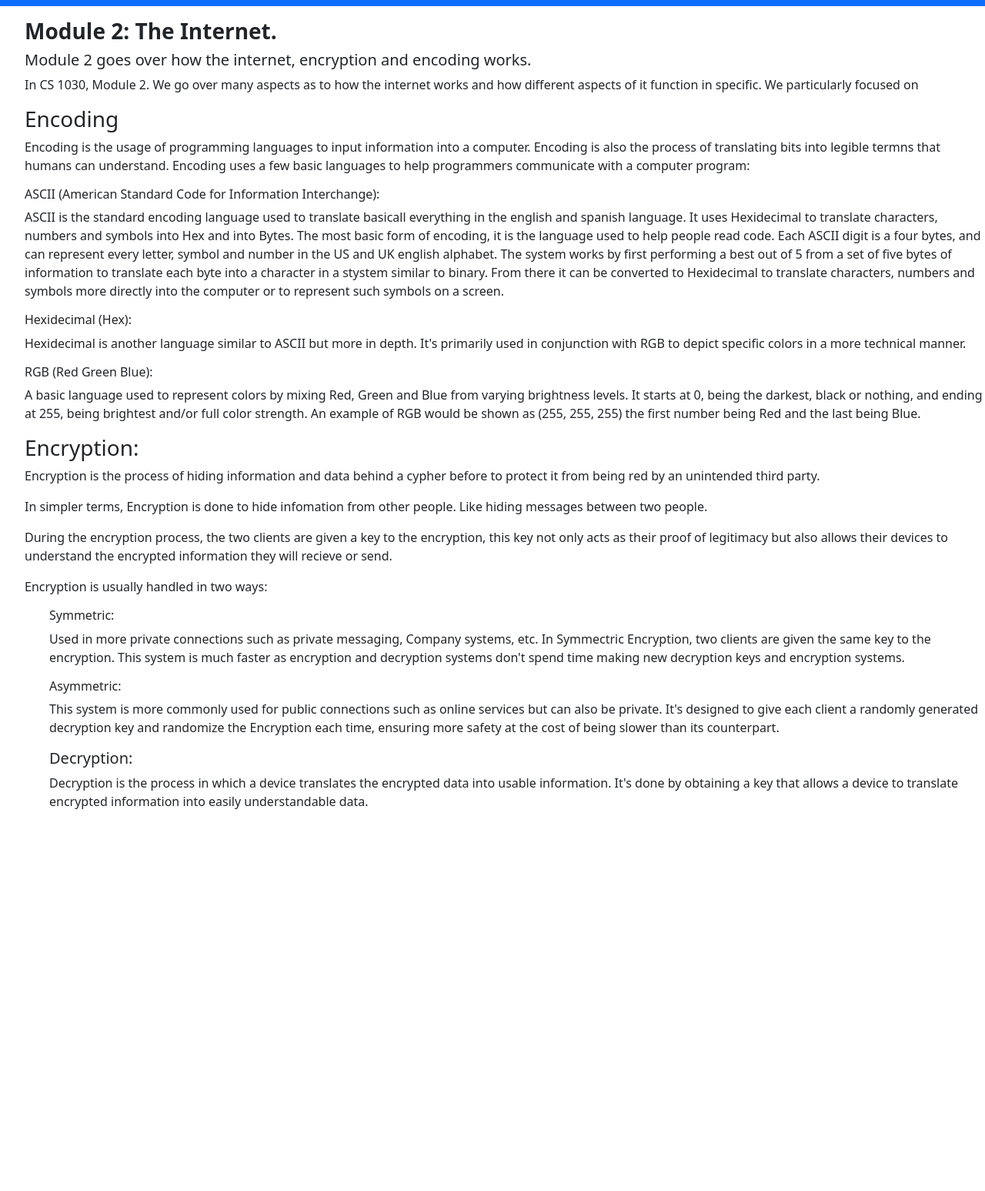
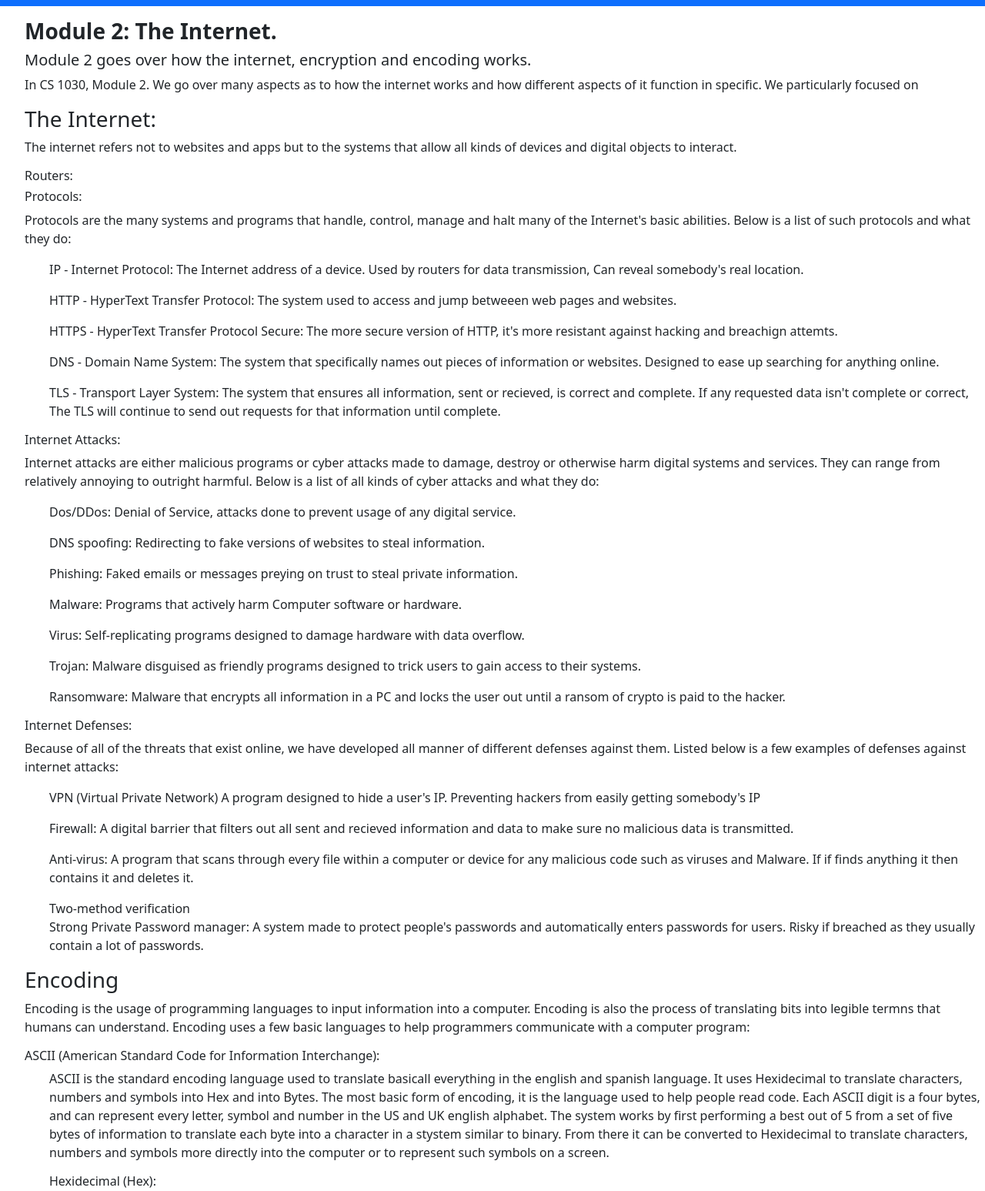
Before and after one commit to TheSixthCourier/Project_iteration01, a plain HTML site: page internet.html in a window 1280 px wide. Shown: the part 240-1787 px from the top of the page at 77% size. Before the commit the page ends 1309 px from the top, so only its background shows below. Drawn offline with nearby package versions, Linux system fonts and the light colour scheme.

Commit message:
🕗🏵️ Updated with Glitch

```diff
--- a/internet.html
+++ b/internet.html
@@ -37,19 +37,64 @@
     <p>In CS 1030, Module 2. We go over many aspects as to how the internet works and how different aspects of it function in specific. We particularly focused on </p>
 </ul>
 <ul>
+            <h3>The Internet:</h3>
+              <p> The internet refers not to websites and apps but to the systems that allow all kinds of devices and digital objects to interact.</p>
+              <h6>Routers: </h6>
+
+              <h6>Protocols: </h6>
+              <p>Protocols are the many systems and programs that handle, control, manage and halt many of the Internet's basic abilities.
+                 Below is a list of such protocols and what they do:</p>
+              <ul>
+              <p>IP - Internet Protocol: The Internet address of a device. Used by routers for data transmission, Can reveal somebody's real location.</p>
+              <p>HTTP - HyperText Transfer Protocol: The system used to access and jump betweeen web pages and websites.</p>
+              <p>HTTPS - HyperText Transfer Protocol Secure: The more secure version of HTTP, it's more resistant against hacking and breachign attemts.</p>
+              <p>DNS - Domain Name System: The system that specifically names out pieces of information or websites. Designed to ease up searching for anything online.</p>
+              <p>TLS - Transport Layer System: The  system that ensures all information, sent or recieved, is correct and complete.
+                 If any requested data isn't complete or correct, The TLS will continue to send out requests for that information until complete.</p>
+              </ul>
+              <h6>Internet Attacks:</h6>
+              <p>Internet attacks are either malicious programs or cyber attacks made to damage, destroy or otherwise harm digital systems and services.
+                 They can range from relatively annoying to outright harmful.
+                 Below is a list of all kinds of cyber attacks and what they do:</p>
+              <ul>
+                <p>Dos/DDos: Denial of Service, attacks done to prevent usage of any digital service.</p>
+                <p>DNS spoofing: Redirecting to fake versions of websites to steal information.</p>
+                <p>Phishing: Faked emails or messages preying on trust to steal private information.</p>
+                <p>Malware: Programs that actively harm Computer software or hardware.</p>
+                <p>Virus: Self-replicating programs designed to damage hardware with data overflow.</p>
+                <p>Trojan: Malware disguised as friendly programs designed to trick users to gain access to their systems.</p>
+                <p>Ransomware: Malware that encrypts all information in a PC and locks the user out until a ransom of crypto is paid to the hacker.</p>
+              </ul>
+              <h6>Internet Defenses:</h6>
+              <p>Because of all of the threats that exist online, we have developed all manner of different defenses against them.
+                 Listed below is a few examples of defenses against internet attacks:</p>
+                <ul>
+                  <p>VPN (Virtual Private Network) A program designed to hide a user's IP. Preventing hackers from easily getting somebody's IP</p>
+                  <p>Firewall: A digital barrier that filters out all sent and recieved information and data to make sure no malicious data is transmitted.</p>
+                  <p>Anti-virus: A program that scans through every file within a computer or device for any malicious code such as viruses and Malware.
+                     If if finds anything it then contains it and deletes it.</p>
+                     Two-method verification
+                  <p>Strong Private Password manager: A system made to protect people's passwords and automatically enters passwords for users.
+                     Risky if breached as they usually contain a lot of passwords.</p>
+                </ul>
+  <p> </p> <!--Break for layout.-->
             <h3>Encoding</h3>
               <p>Encoding is the usage of programming languages to input information into a computer.
                 Encoding is also the process of translating bits into legible termns that humans can understand.
                 Encoding uses a few basic languages to help programmers communicate with a computer program: </p>
               <h6>ASCII (American Standard Code for Information Interchange):</h6>
-              <p> ASCII is the standard encoding language used to translate basicall everything in the english and spanish language.
+             <ul>
+                <p> ASCII is the standard encoding language used to translate basicall everything in the english and spanish language.
                   It uses Hexidecimal to translate characters, numbers and symbols into Hex and into Bytes.
                   The most basic form of encoding, it is the language used to help people read code.
                   Each ASCII digit is a four bytes, and can represent every
                   letter, symbol and number in the US and UK english alphabet.
                   The system works by first performing a best out of 5 from a set of five bytes of information to translate each byte into a character in a stystem similar to binary.
                   From there it can be converted to Hexidecimal to translate characters, numbers and symbols more directly into the computer or to represent such symbols on a screen. </p>
-              <h6>Hexidecimal (Hex):</h6>
+               <p>
+
+               </p>
+             <h6>Hexidecimal (Hex):</h6>
               <p>Hexidecimal is another language similar to ASCII but more in depth. It's primarily used in conjunction with RGB to depict specific colors in a more technical manner. </p>
               <h6>RGB (Red Green Blue):</h6>
               <p>
@@ -58,6 +103,8 @@
               or nothing, and ending at 255, being brightest and/or full color
               strength. An example of RGB would be shown as (255, 255, 255) the first
                 number being Red and the last being Blue.</p>
+              </ul>
+  <p> </p> <!--Break for layout.-->
           <h3>Encryption:</h3>
               <p>
                 Encryption is the process of hiding information and data behind
```
